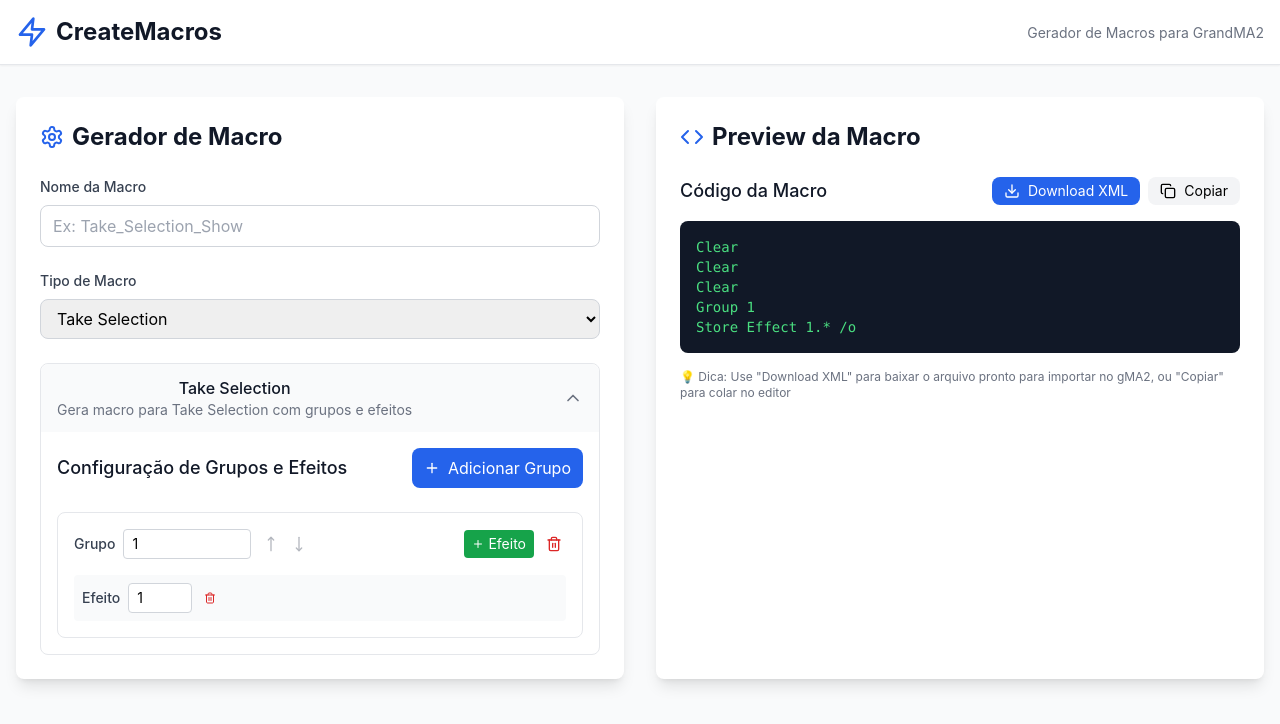
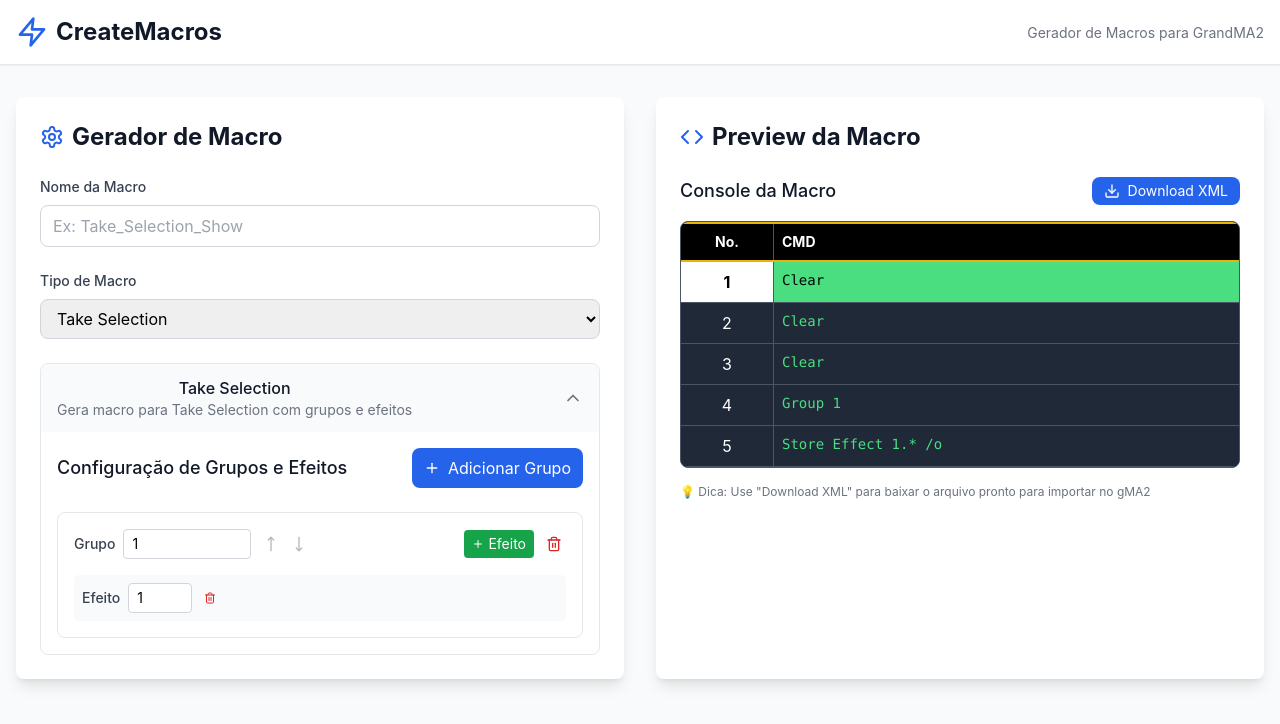
Before and after one commit to LuanGP/CreateMacros, a React (Vite) app: page / in a window 1280 px wide. Shown: the top 724 px of the page. Built offline with nearby package versions, Linux system fonts and the light colour scheme.

Commit message:
Update MacroPreview.jsx

```diff
--- a/src/components/MacroPreview.jsx
+++ b/src/components/MacroPreview.jsx
@@ -1,19 +1,7 @@
 import React from 'react'
-import { Copy, Check, Download } from 'lucide-react'
-import { useState } from 'react'
+import { Download } from 'lucide-react'
 
 function MacroPreview({ macro, macroName }) {
-  const [copied, setCopied] = useState(false)
-
-  const copyToClipboard = async () => {
-    try {
-      await navigator.clipboard.writeText(macro)
-      setCopied(true)
-      setTimeout(() => setCopied(false), 2000)
-    } catch (err) {
-      console.error('Erro ao copiar: ', err)
-    }
-  }
 
   const generateXML = () => {
     if (!macro) return ''
@@ -68,9 +56,8 @@ function MacroPreview({ macro, macroName }) {
 
   return (
     <div className="space-y-4">
-      <div className="flex items-center justify-between">
-        <h3 className="text-lg font-medium text-gray-900">Código da Macro</h3>
-        <div className="flex items-center gap-2">
+      <div className="flex items-center justify-between mb-3">
+        <h3 className="text-lg font-medium text-gray-900">Console da Macro</h3>
         <button
           onClick={downloadXML}
           className="flex items-center gap-2 px-3 py-1 text-sm bg-blue-600 text-white hover:bg-blue-700 rounded-lg transition-colors"
@@ -78,33 +65,43 @@ function MacroPreview({ macro, macroName }) {
           <Download className="w-4 h-4" />
           Download XML
         </button>
-          <button
-            onClick={copyToClipboard}
-            className="flex items-center gap-2 px-3 py-1 text-sm bg-gray-100 hover:bg-gray-200 rounded-lg transition-colors"
-          >
-            {copied ? (
-              <>
-                <Check className="w-4 h-4 text-green-600" />
-                Copiado!
-              </>
-            ) : (
-              <>
-                <Copy className="w-4 h-4" />
-                Copiar
-              </>
-            )}
-          </button>
+      </div>
+
+      <div className="bg-gray-800 border border-gray-600 rounded-lg overflow-hidden">
+        {/* Header da tabela */}
+        <div className="bg-black border-b-2 border-yellow-500 border-t-2">
+          <div className="grid grid-cols-12 text-white font-bold text-sm">
+            <div className="col-span-2 p-2 text-center border-r border-gray-600">No.</div>
+            <div className="col-span-10 p-2">CMD</div>
           </div>
         </div>
 
-      <div className="bg-gray-900 rounded-lg p-4 overflow-x-auto">
-        <pre className="text-green-400 text-sm font-mono whitespace-pre-wrap">
-          {macro}
-        </pre>
+        {/* Linhas dos comandos */}
+        <div className="max-h-96 overflow-y-auto">
+          {macro.split('\n').filter(line => line.trim() !== '').map((line, index) => (
+            <div
+              key={index}
+              className={`grid grid-cols-12 border-b border-gray-600 hover:bg-gray-700 ${
+                index === 0 ? 'bg-white bg-opacity-10' : ''
+              }`}
+            >
+              <div className={`col-span-2 p-2 text-center border-r border-gray-600 ${
+                index === 0 ? 'bg-white text-black font-bold' : 'text-white'
+              }`}>
+                {index + 1}
+              </div>
+              <div className={`col-span-10 p-2 font-mono text-sm ${
+                index === 0 ? 'bg-green-400 text-black' : 'text-green-400'
+              }`}>
+                {line}
+              </div>
+            </div>
+          ))}
+        </div>
       </div>
 
       <div className="text-xs text-gray-500">
-        <p>💡 Dica: Use "Download XML" para baixar o arquivo pronto para importar no gMA2, ou "Copiar" para colar no editor</p>
+        <p>💡 Dica: Use "Download XML" para baixar o arquivo pronto para importar no gMA2</p>
       </div>
     </div>
   )
```
Lines whose indentation alone changed are shown as unchanged.
